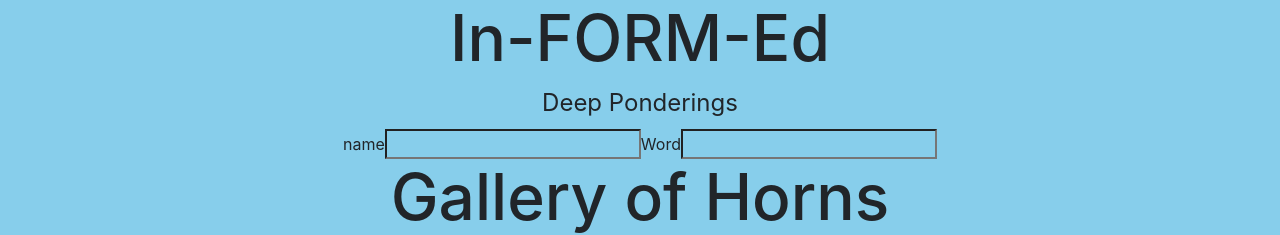
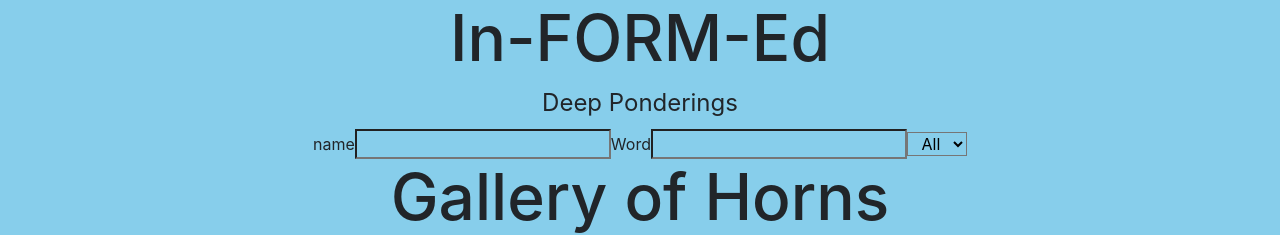
Before and after one commit to 44thm0820/gallery-of-horns-82, a React (Create React App) app: page / in a window 1280 px wide. Shown: the top 235 px of the page. Built offline with nearby package versions, Linux system fonts and the light colour scheme.

Commit message:
wip got dropdown working

```diff
--- a/src/App.js
+++ b/src/App.js
@@ -6,6 +6,7 @@ import Footer from './Footer.js';
 import SelectedBeast from './SelectedBeast'
 import hornedBeasts from './data.json';
 
+let nums = [0,1,2,3,4,5,6,7,8,9];
 
 class App extends React.Component {
   constructor(props) {
@@ -48,6 +49,10 @@ class App extends React.Component {
     );
   }
 
+  handleSelect = (event) => {
+    console.log(event.target.value);
+  }
+
 
   render() {
     // console.log('works');
@@ -61,8 +66,13 @@ class App extends React.Component {
             <label>name
               <input type="text" onInput={this.handleName}/>
             </label>
-            <label for="word">Word</label>
+            <label htmlFor="word">Word</label>
             <input id="word" type="text" onChange={this.handleWord}/>
+            <select onChange={this.handleSelect}>
+              <option value="all">All</option>
+              <option value="even">Even</option>
+              <option value="odd">Odd</option>
+            </select>
           </fieldset>
         </form>
         <Header />
```
